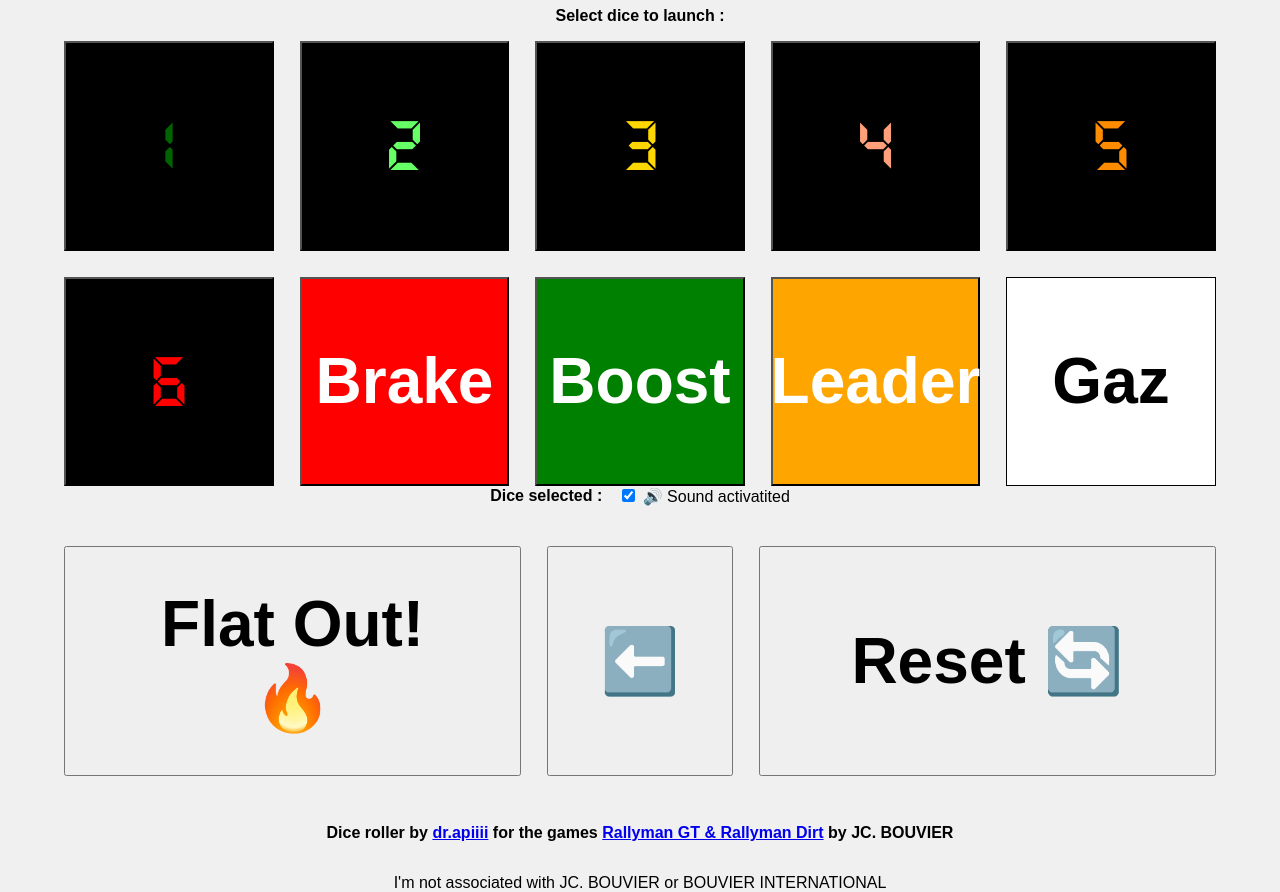
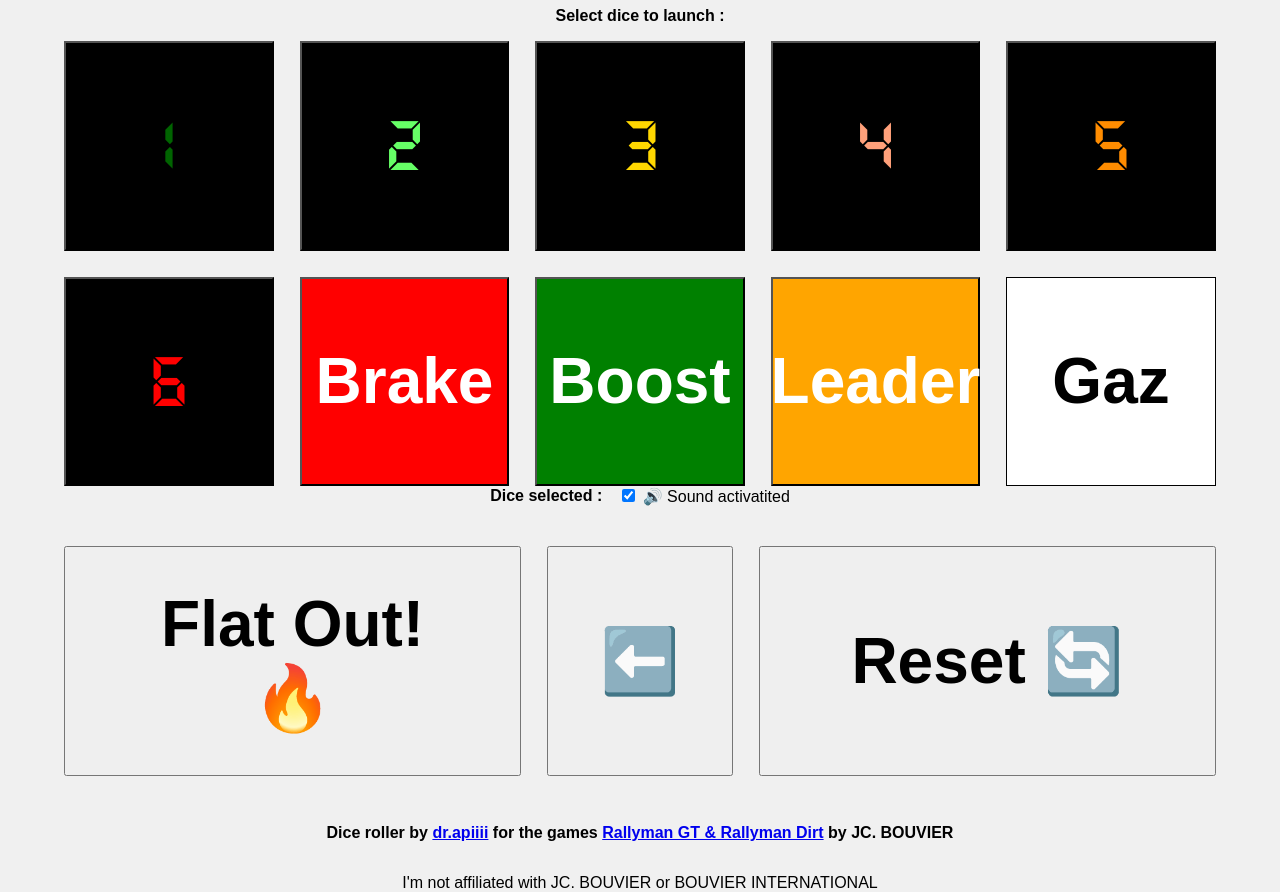
Before and after one commit to Brunodrapi/rallyman_dice_roller, a plain HTML site: page index.html in a window 1280 px wide. Shown: the part 125-1017 px from the top of the page. Drawn offline with Linux system fonts and the light colour scheme.

Commit message:
affiliated

```diff
--- a/index.html
+++ b/index.html
@@ -45,6 +45,6 @@
     <script src="app.js"></script>
     <p><strong></strong></p>
     <p><strong>Dice roller by <a href="https://boardgamegeek.com/user/apiiii">dr.apiiii</a> for the games <a href="https://www.bouvier-international.com/index.php/rallyman">Rallyman GT & Rallyman Dirt</a> by JC. BOUVIER</strong></p>
-    <p>I'm not associated with JC. BOUVIER or BOUVIER INTERNATIONAL</p>
+    <p>I'm not affiliated with JC. BOUVIER or BOUVIER INTERNATIONAL</p>
 </body>
 </html>
```
